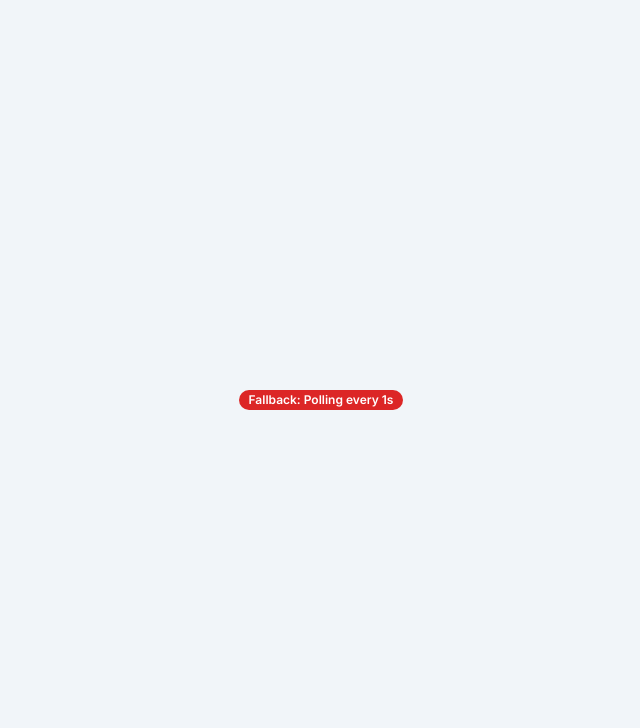
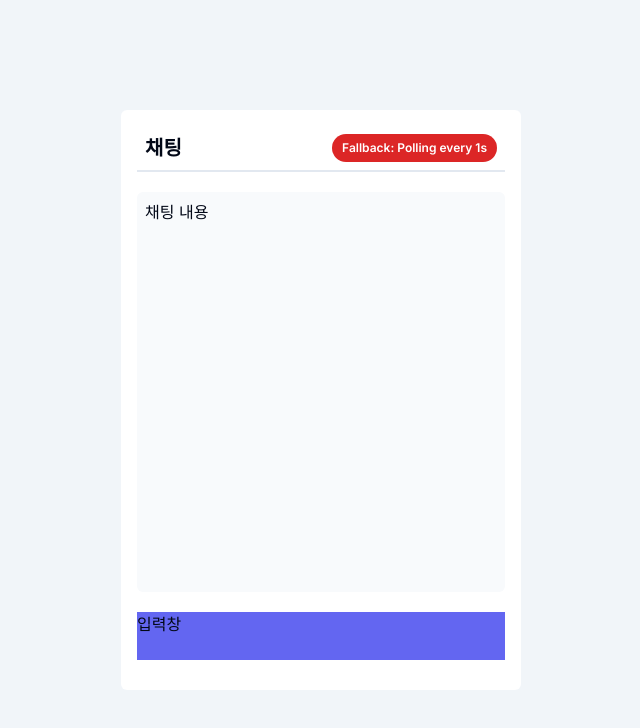
Before and after one commit to rmsoft-insu/science-sandbox, a Next.js app: page /chats in a window 1280 px wide. Shown: the top 728 px of the page, without its empty margins (319-959 px from the left). Built offline with nearby package versions, Linux system fonts and the light colour scheme; no server answers.

Commit message:
Update main.tsx

```diff
--- a/app/(example)/chats/_components/main.tsx
+++ b/app/(example)/chats/_components/main.tsx
@@ -4,7 +4,14 @@ export const MainComponent = () => {
   return (
     <>
       <div className="flex h-full items-center justify-center">
-        <SocketIndicator />
+        <div className="h-[580px] w-[400px] space-y-5 rounded-md bg-white p-4">
+          <div className="flex w-full justify-between border-b-2 p-2">
+            <h3 className="text-xl font-bold">채팅</h3>
+            <SocketIndicator />
+          </div>
+          <div className="h-[400px] rounded-md bg-slate-50 p-2">채팅 내용</div>
+          <div className="h-[48px] bg-indigo-500">입력창</div>
+        </div>
       </div>
     </>
   );
```
